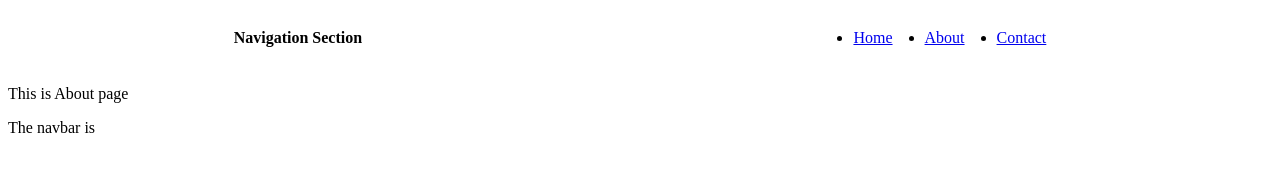
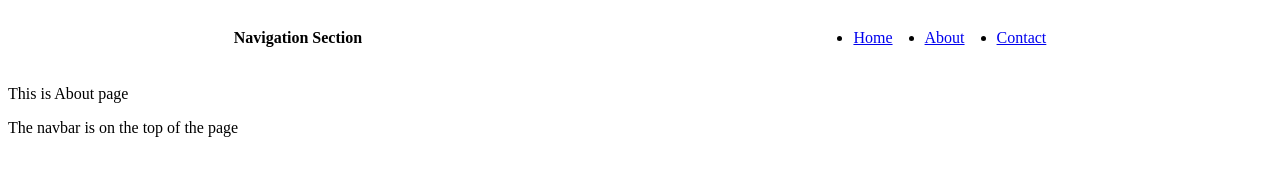
Before and after one commit to Adan206/gatsbytut, a Gatsby site: page /About in a window 1280 px wide. Built offline with nearby package versions, Linux system fonts and the light colour scheme; Gatsby itself is replaced by a stand-in of ours.

Commit message:
new changes

```diff
--- a/src/pages/About.js
+++ b/src/pages/About.js
@@ -7,7 +7,7 @@ function About() {
     <div>
       <Navbar />
       <p>This is About page</p>
-      <p>The navbar is</p>
+      <p>The navbar is on the top of the page</p>
     </div>
   )
 }
```
